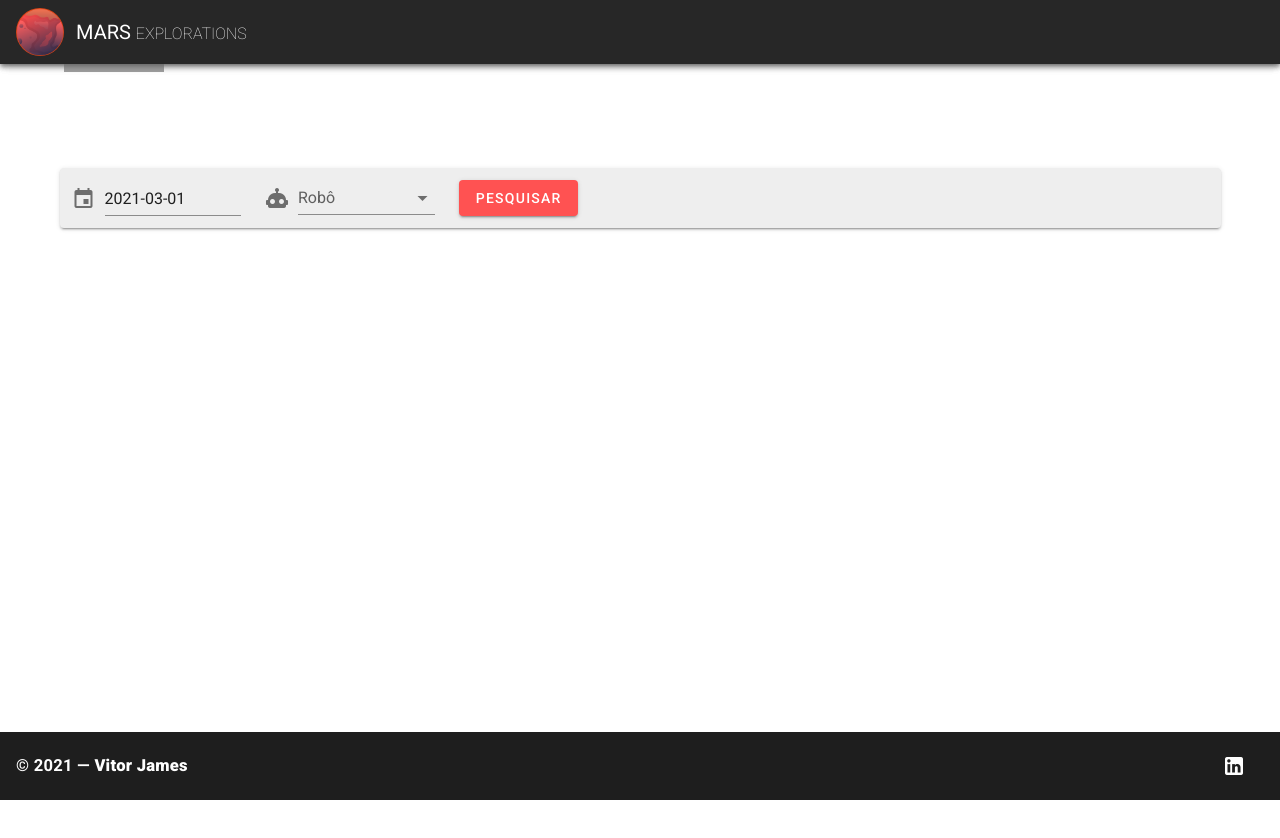
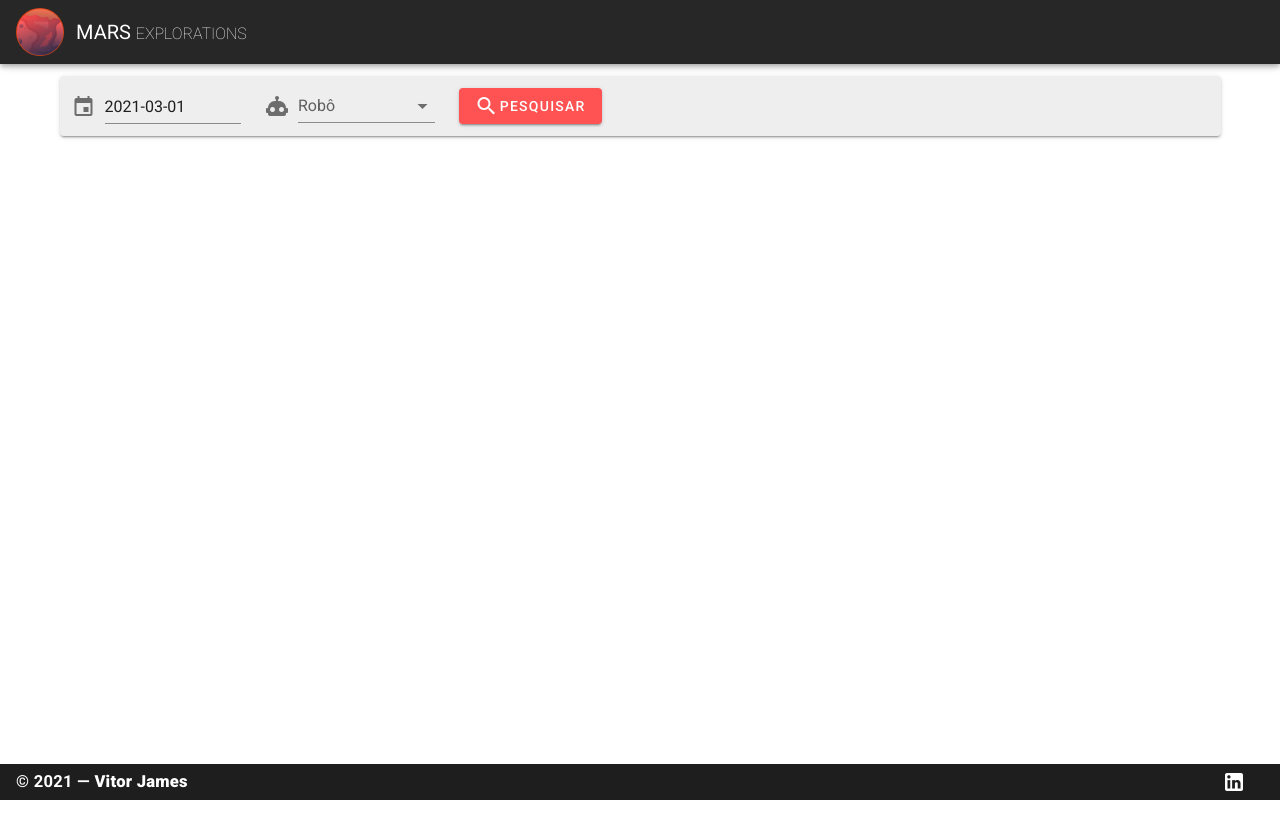
Before and after one commit to VitorJames/mars-explorations, a Vue app: page /#/ in a window 1280 px wide. Shown: the top 838 px of the page. Built offline with nearby package versions, Linux system fonts and the light colour scheme; grey boxes are pictures that could not be loaded.

Commit message:
new component structure

```diff
--- a/src/App.vue
+++ b/src/App.vue
@@ -1,52 +1,20 @@
 <template>
   <v-app>
-    <v-app-bar app color="primary" dark>
-      <div class="d-flex align-center">
-        <v-img
-          alt="Vuetify Logo"
-          class="shrink mr-2"
-          contain
-          src="https://cdn.vuetifyjs.com/images/logos/vuetify-logo-dark.png"
-          transition="scale-transition"
-          width="40"
-        />
-
-        <v-img
-          alt="Vuetify Name"
-          class="shrink mt-1 hidden-sm-and-down"
-          contain
-          min-width="100"
-          src="https://cdn.vuetifyjs.com/images/logos/vuetify-name-dark.png"
-          width="100"
-        />
-      </div>
-
-      <v-spacer></v-spacer>
-
-      <v-btn
-        href="https://github.com/vuetifyjs/vuetify/releases/latest"
-        target="_blank"
-        text
-      >
-        <span class="mr-2">Latest Release</span>
-        <v-icon>mdi-open-in-new</v-icon>
-      </v-btn>
-    </v-app-bar>
-
+    <AppBar />
     <v-main>
-      <HelloWorld />
+      <FindImages />
     </v-main>
   </v-app>
 </template>
 
 <script>
-import HelloWorld from "./components/HelloWorld";
+import FindImages from "./components/FindImages";
+import AppBar from "./components/AppBar";
 
 export default {
-  name: "App",
-
   components: {
-    HelloWorld
+    FindImages,
+    AppBar
   },
 
   data: () => ({
--- /dev/null
+++ b/src/components/AppBar.vue
@@ -0,0 +1,41 @@
+<template>
+  <v-app-bar dark app>
+    <!-- <v-app-bar-nav-icon @click="drawer = !drawer"></v-app-bar-nav-icon> -->
+    <v-avatar
+      color="deep-orange darken-3"
+      class="mr-3"
+      size="48"
+    >
+      <img src="./../assets/473346-PGQPSZ-396-ai.png" alt="">
+    </v-avatar>
+    <v-toolbar-title>MARS <small class="text-uppercase font-weight-thin white--text">EXPLORATIONS</small></v-toolbar-title>
+    <!-- <v-spacer></v-spacer> -->
+    <!-- <v-icon :disabled="mode">mdi-white-balance-sunny</v-icon>
+    <v-switch
+      v-model="mode"
+      class="mt-5 ml-3 mr-1"
+    ></v-switch>
+    <v-icon :disabled="!mode">mdi-weather-night</v-icon> -->
+    <!-- <v-btn text color="error" class="mr-3">
+      Fotos
+    </v-btn>
+    <v-btn text color="error" class="mr-3">
+      Missões
+    </v-btn>
+    <v-btn text color="error">
+      Robôs
+    </v-btn> -->
+  </v-app-bar>
+</template>
+
+<script>
+export default {
+    data: () => ({
+        mode: false
+    })
+}
+</script>
+
+<style>
+
+</style>
--- a/src/components/HelloWorld.vue
+++ b/src/components/FindImages.vue
@@ -1,46 +1,13 @@
 <template>
-  <v-app id="inspire">
-
-    <v-app-bar dark app>
-      <!-- <v-app-bar-nav-icon @click="drawer = !drawer"></v-app-bar-nav-icon> -->
-      <v-avatar
-      color="deep-orange darken-3"
-      class="mr-3"
-      size="48"
-    >
-      <img src="../assets/473346-PGQPSZ-396-ai.png" alt="">
-    </v-avatar>
-      <v-toolbar-title>MARS <small class="text-uppercase font-weight-thin white--text">EXPLORATIONS</small></v-toolbar-title>
-      <!-- <v-spacer></v-spacer>
-      <v-btn depressed color="error" class="mr-3">
-        Fotos
-      </v-btn>
-      <v-btn depressed color="error" class="mr-3">
-        Missões
-      </v-btn>
-      <v-btn depressed color="error">
-        Robôs
-      </v-btn> -->
-    </v-app-bar>
-
-    <v-navigation-drawer
-      v-model="drawer"
-      fixed
-      temporary
-    >
-      <!--  -->
-    </v-navigation-drawer>
-
-    <v-main class="px-0 pt-7">
-
-      <v-container>
+  <v-app>
+    <v-container>
         <v-row>
             <v-col
               class="mt-0"
               cols="12"
             >
               <v-card height="60" class="grey lighten-3 d-flex align-center">
-                  <v-col cols="2">
+                  <v-col cols="5" lg="2">
                     <v-menu
                       ref="menu"
                       v-model="menu"
@@ -84,7 +51,7 @@
                       </v-date-picker>
                     </v-menu>
                   </v-col>
-                  <v-col cols="2" class="pt-0">
+                  <v-col cols="5" lg="2" class="pt-0">
                     <v-select
                     class="mt-0"
                     v-model="rover"
@@ -98,6 +65,7 @@
                   </v-col>
                   <v-col cols="2">
                     <v-btn color="error" @click="search()">
+                      <v-icon>mdi-magnify</v-icon>
                       Pesquisar
                     </v-btn>
                   </v-col>
@@ -205,7 +173,6 @@
             </v-dialog>
         </v-row>
       </v-container>
-    </v-main>
     <div class="text-center ma-2">
       <v-snackbar
         v-model="snackbar"
@@ -226,7 +193,7 @@
     </div>
     <v-footer dark fixed padless>
       <v-card class="flex" flat tile>
-        <v-card-title>
+        <v-card-title class="py-0">
           <h5>&copy; {{ new Date().getFullYear() }} — <strong>Vitor James</strong></h5>
           <v-spacer></v-spacer>
           <v-btn class="mx-3" href="#" target="_blank" dark icon>
--- a/src/router/index.js
+++ b/src/router/index.js
@@ -1,24 +1,15 @@
 import Vue from "vue";
 import VueRouter from "vue-router";
-import Home from "../views/Home.vue";
 
 Vue.use(VueRouter);
 
 const routes = [
   {
     path: "/",
-    name: "Home",
-    component: Home
+    name: "Mars Explorations",
+    component: () =>
+      import("./../components/FindImages")
   },
-  {
-    path: "/about",
-    name: "About",
-    // route level code-splitting
-    // this generates a separate chunk (about.[hash].js) for this route
-    // which is lazy-loaded when the route is visited.
-    component: () =>
-      import(/* webpackChunkName: "about" */ "../views/About.vue")
-  }
 ];
 
 const router = new VueRouter({
--- a/src/views/About.vue
+++ /dev/null
@@ -1,5 +0,0 @@
-<template>
-  <div class="about">
-    <h1>This is an about page</h1>
-  </div>
-</template>
--- a/src/views/Home.vue
+++ /dev/null
@@ -1,18 +0,0 @@
-<template>
-  <div class="home">
-    <img alt="Vue logo" src="../assets/logo.png" />
-    <HelloWorld msg="Welcome to Your Vue.js App" />
-  </div>
-</template>
-
-<script>
-// @ is an alias to /src
-import HelloWorld from "@/components/HelloWorld.vue";
-
-export default {
-  name: "Home",
-  components: {
-    HelloWorld
-  }
-};
-</script>
```
Also changed, not shown: 1 other file (tests, documents, lock files or other folders).
